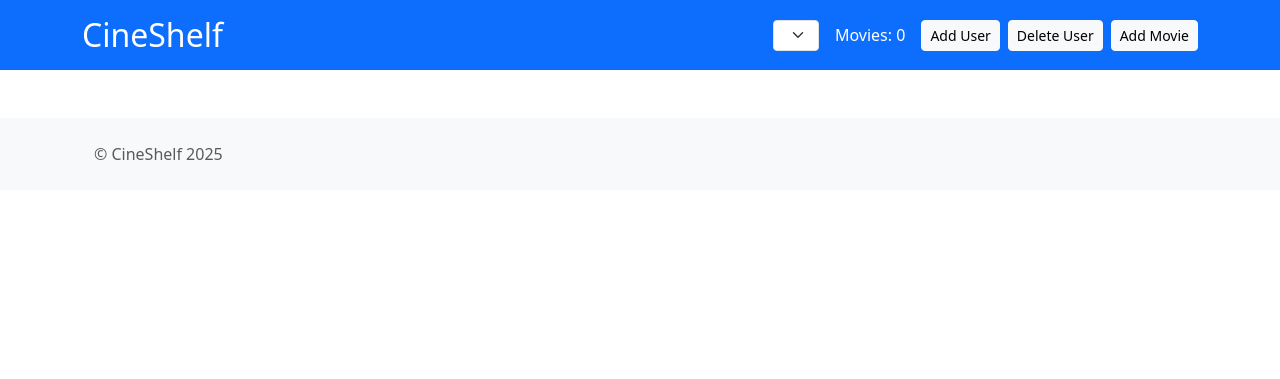
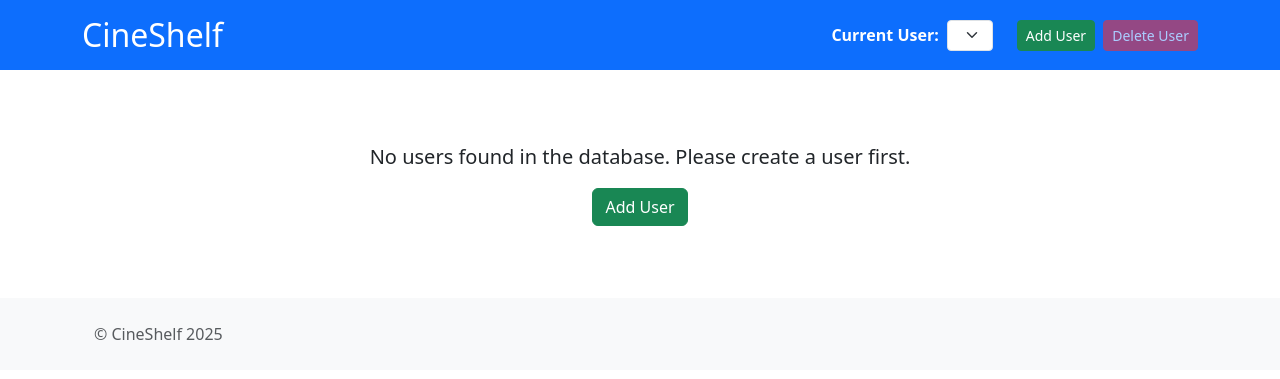
Before and after one commit to ItsHarfer/CineShelf, a Flask app: page / in a window 1280 px wide. Shown: the top 379 px of the page. Run offline with Flask 3, Linux system fonts and the light colour scheme; lists and menus that the app fills with data are empty.

Commit message:
feature: enhance user & movie management UI
detail:
- added “Current User:” label next to user dropdown
- styled Add/Delete buttons with distinct Bootstrap colors (success, danger, primary)
- implemented empty-state alerts for missing users and missing movies
- introduced floating “+ Add Movie” action button, centered icon and text

```diff
--- a/app/templates/base.html
+++ b/app/templates/base.html
@@ -1,59 +1,57 @@
-<!-- templates/base.html -->
 <!doctype html>
 <html lang="de">
 <head>
     <meta charset="utf-8">
     <title>{% block title %}CineShelf{% endblock %}</title>
     <link rel="stylesheet" href="{{ url_for('static', filename='css/style.css') }}">
-    <link
-            href="https://cdn.jsdelivr.net/npm/bootstrap@5.3.0/dist/css/bootstrap.min.css"
-            rel="stylesheet">
+    <link href="https://cdn.jsdelivr.net/npm/bootstrap@5.3.0/dist/css/bootstrap.min.css" rel="stylesheet">
 </head>
 <body>
 <nav class="bg-primary text-white py-3">
     <div class="container d-flex align-items-center">
         <h2 class="mb-0 me-auto">CineShelf</h2>
 
-        <!-- User Selector -->
-        <select class="form-select form-select-sm w-auto me-3"
+        <!-- Current User Label & Selector -->
+        <span class="fw-semibold me-2">Current User:</span>
+        <select class="form-select form-select-sm w-auto me-4"
                 onchange="loadIndex({ user_id: this.value })">
             {% for u in users %}
-            <option value="{{ u.id }}"
-                    {% if u.id== selected_user_id %}selected{% endif %}>
+            <option value="{{ u.id }}" {% if u.id == selected_user_id %}selected{% endif %}>
                 {{ u.name }}
             </option>
             {% endfor %}
         </select>
 
-        <!-- Movie Count -->
-        <span class="me-3">Movies: {{ movies|length }}</span>
-
         <!-- Buttons -->
         <div class="d-flex gap-2">
-            <button class="btn btn-light btn-sm" onclick="openModal('/users/add?modal=1')">
+            <button class="btn btn-success btn-sm" onclick="openModal('/users/add?modal=1')">
                 Add User
             </button>
-            <button class="btn btn-light btn-sm"
-                    onclick="postForm(
-           '/users/{{ selected_user_id }}/delete',
-            'Are you sure to delete this user?'
-          )">
-            Delete User
+            <button class="btn btn-danger btn-sm {% if not users or selected_user_id is none %}disabled{% endif %}"
+                    {% if users and selected_user_id is not none %}
+                    onclick="postForm('/users/{{ selected_user_id }}/delete', 'Are you sure you want to delete this user?')"
+                    {% endif %}>
+                Delete User
             </button>
-            <button class="btn btn-light btn-sm"
-                    onclick="openModal('/users/{{ selected_user_id }}/movies?modal=1&action=add')">
-                Add Movie
-            </button>
+
         </div>
     </div>
 </nav>
 
+<main>
+    {% block content %}{% endblock %}
+</main>
 
-<main>
-    {% block content %}
-    <!-- Default-Content, falls kein Kind-Template etwas reinpackt -->
-    {% endblock %}
-</main>
+{# Floating Action Button: Add Movie #}
+{% if users and selected_user_id %}
+  <button id="fab-add-movie"
+          class="btn btn-success btn-lg rounded-circle"
+          style="position: fixed; bottom: 1.5rem; right: 1.5rem; width:3.5rem; height: 3.5rem; z-index: 1050;"
+          title="Add Movie"
+          onclick="openModal('/users/{{ selected_user_id }}/movies?modal=1&action=add')">
+    +
+  </button>
+{% endif %}
 
 <footer class="bg-light text-center text-lg-start mt-auto">
     <div class="container p-4">
@@ -63,9 +61,7 @@
             </div>
         </div>
     </div>
-    <!-- Main JS loaded from static folder -->
     <script src="{{ url_for('static', filename='main.js') }}"></script>
-    <!-- Bootstrap JS -->
     <script src="https://cdn.jsdelivr.net/npm/bootstrap@5.3.0/dist/js/bootstrap.bundle.min.js"></script>
 </footer>
 </body>
--- a/app/templates/index.html
+++ b/app/templates/index.html
@@ -5,6 +5,32 @@
       <div class="alert alert-info">{{ message }}</div>
     {% endif %}
 
+    {% if not users or selected_user is none %}
+      <!-- No User in Database -->
+      <div class="text-center py-5">
+        <p class="lead">No users found in the database. Please create a user first.</p>
+        <button class="btn btn-success" onclick="openModal('/users/add?modal=1')">
+          Add User
+        </button>
+      </div>
+    {% else %}
+<!-- Movie Count und Floating Add Button nebeneinander -->
+<div class="d-flex align-items-center mb-4">
+  <!-- Movie Count -->
+  <span>Favourite Movies: <strong>{{ movies|length }}</strong></span>
+  <!-- Button gleich rechts daneben mit etwas Abstand -->
+  <button
+    id="fab-add-movie"
+    class="btn btn-success btn-lg rounded-circle ms-3 d-flex justify-content-center align-items-center w-1ß h-10"
+
+    title="Add Movie"
+    onclick="openModal('/users/{{ selected_user_id }}/movies?modal=1&action=add')"
+  >
+    +
+  </button>
+</div>
+
+      {% if movies %}
         <!-- Movie Grid -->
         <div class="row gx-3 gy-4">
           {% for movie in movies %}
@@ -16,19 +42,14 @@
                      alt="{{ movie.name }} Poster">
                 <div class="card-body d-flex flex-column">
                   <h5 class="card-title">{{ movie.name }}</h5>
-              <p class="card-text"><small>Regie: {{ movie.director }}</small></p>
+                  <p class="card-text"><small>Director: {{ movie.director }}</small></p>
                   <div class="mt-auto d-flex gap-2">
-                <button class="btn btn-sm btn-outline-primary js-open-modal"
-                        data-url="{{ url_for('users.edit_movie',
-                                             user_id=selected_user_id,
-                                             movie_id=movie.id) }}">
+                    <button class="btn btn-outline-primary btn-sm js-open-modal"
+                            data-url="{{ url_for('users.edit_movie', user_id=selected_user_id, movie_id=movie.id) }}">
                       Edit
                     </button>
-                <button
-                  class="btn btn-sm btn-outline-danger js-delete-movie"
-                  data-url="{{ url_for('users.delete_movie',
-                                       user_id=selected_user_id,
-                                       movie_id=movie.id) }}">
+                    <button class="btn btn-outline-danger btn-sm js-delete-movie"
+                            data-url="{{ url_for('users.delete_movie', user_id=selected_user_id, movie_id=movie.id) }}">
                       Delete
                     </button>
                   </div>
@@ -37,13 +58,23 @@
             </div>
           {% endfor %}
         </div>
+      {% else %}
+        <!-- No Movies for Selected User -->
+        <div class="text-center py-5">
+          <p class="lead">No movies found for this user. Would you like to add one?</p>
+          <button class="btn btn-success"
+                  onclick="openModal('/users/{{ selected_user_id }}/movies?modal=1&action=add')">
+            + Add Movie
+          </button>
+        </div>
+      {% endif %}
+    {% endif %}
   </main>
 
-  <!-- Modal-Container -->
-  <div class="modal fade" id="globalModal" tabindex="-1">
+  <!-- Modal Container -->
+  <div class="modal fade" id="globalModal" tabindex="-1" aria-hidden="true">
     <div class="modal-dialog modal-lg">
-      <div class="modal-content"><!-- wird per JS befüllt --></div>
+      <div class="modal-content"><!-- Content loaded via JS --></div>
     </div>
   </div>
-
 {% endblock %}
```
Lines whose indentation alone changed are shown as unchanged.
